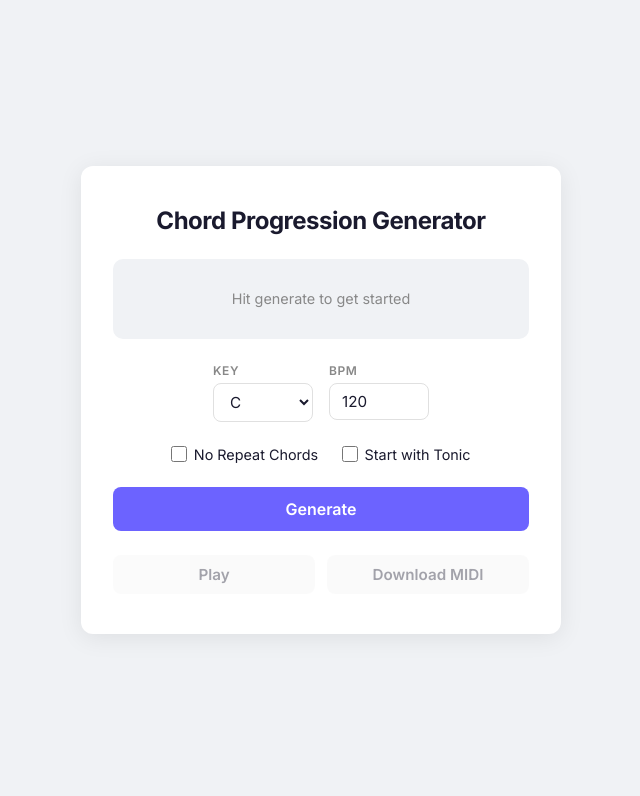
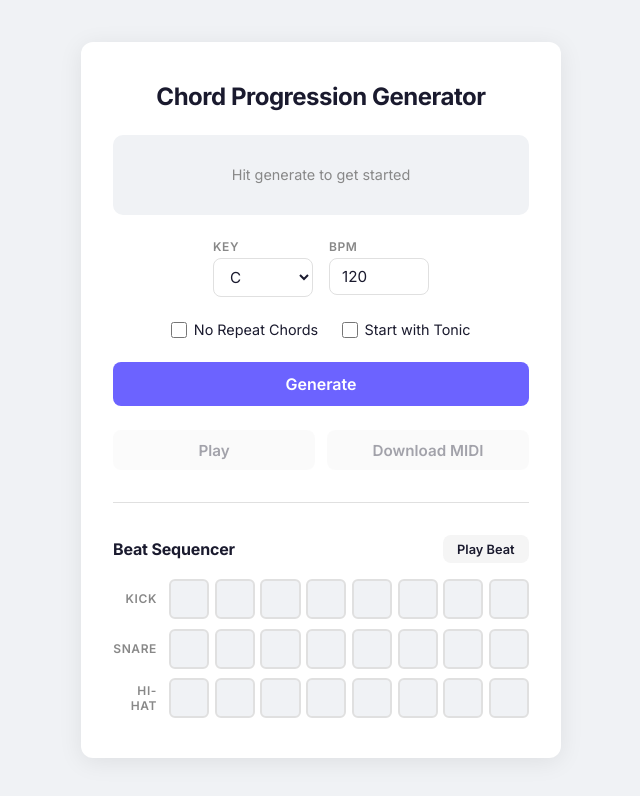
Before and after one commit to phizbiz/new-chord-generator, a React (Create React App) app: page / in a window 1280 px wide. Shown: the top 796 px of the page, without its empty margins (319-959 px from the left). Built offline with nearby package versions, Linux system fonts and the light colour scheme.

Commit message:
Add beat sequencer with kick, snare, hi-hat

```diff
--- a/src/App.css
+++ b/src/App.css
@@ -205,3 +205,94 @@ body {
 .action-row .btn {
   flex: 1;
 }
+
+/* Divider */
+.divider {
+  border: none;
+  border-top: 1.5px solid var(--border);
+  margin: 0.5rem 0;
+}
+
+/* Beat Sequencer */
+.sequencer {
+  display: flex;
+  flex-direction: column;
+  gap: 1rem;
+}
+
+.sequencer-header {
+  display: flex;
+  align-items: center;
+  justify-content: space-between;
+}
+
+.sequencer-title {
+  font-size: 1rem;
+  font-weight: 700;
+  color: var(--text);
+  letter-spacing: -0.01em;
+}
+
+.sequencer-grid {
+  display: flex;
+  flex-direction: column;
+  gap: 0.6rem;
+}
+
+.sequencer-row {
+  display: flex;
+  align-items: center;
+  gap: 0.75rem;
+}
+
+.drum-label {
+  font-size: 0.75rem;
+  font-weight: 600;
+  text-transform: uppercase;
+  letter-spacing: 0.05em;
+  color: var(--text-muted);
+  width: 44px;
+  flex-shrink: 0;
+  text-align: right;
+}
+
+.steps {
+  display: flex;
+  gap: 0.35rem;
+  flex: 1;
+}
+
+.step {
+  flex: 1;
+  aspect-ratio: 1;
+  border-radius: 6px;
+  border: 2px solid var(--border);
+  background: var(--bg);
+  cursor: pointer;
+  transition: background-color 0.1s, border-color 0.1s, transform 0.05s;
+  padding: 0;
+}
+
+.step:hover {
+  border-color: var(--primary);
+}
+
+.step-on {
+  background-color: var(--primary);
+  border-color: var(--primary);
+}
+
+.step-active {
+  transform: scale(0.88);
+  border-color: var(--primary-hover) !important;
+}
+
+.step-on.step-active {
+  background-color: white;
+}
+
+/* Small button variant */
+.btn-sm {
+  font-size: 0.8rem;
+  padding: 0.4rem 0.9rem;
+}
--- a/src/App.js
+++ b/src/App.js
@@ -2,6 +2,7 @@ import React, { useState } from 'react';
 import { playChords, stopChords } from './Playback';
 import { getTriadForChord, pitchToNoteName } from './chords';
 import { generateMidiDataUri } from './midi';
+import BeatSequencer from './BeatSequencer';
 import './App.css';
 
 function App() {
@@ -70,7 +71,7 @@ function App() {
       );
 
       setIsLoading(true);
-      playChords(chordsToPlay, () => {
+      playChords(chordsToPlay, bpm, () => {
         setIsPlaying(false);
         setSynth(null);
         setIsLoading(false);
@@ -165,6 +166,9 @@ function App() {
             Download MIDI
           </button>
         </div>
+
+        <div className="divider" />
+        <BeatSequencer bpm={bpm} />
       </div>
     </div>
   );
--- /dev/null
+++ b/src/BeatSequencer.js
@@ -0,0 +1,134 @@
+import React, { useState, useRef, useEffect } from 'react';
+import * as Tone from 'tone';
+
+const STEPS = 8;
+
+const initialGrid = {
+  kick:  Array(STEPS).fill(false),
+  snare: Array(STEPS).fill(false),
+  hihat: Array(STEPS).fill(false),
+};
+
+const rows = [
+  { label: 'Kick',   key: 'kick' },
+  { label: 'Snare',  key: 'snare' },
+  { label: 'Hi-Hat', key: 'hihat' },
+];
+
+export default function BeatSequencer({ bpm }) {
+  const [grid, setGrid] = useState(initialGrid);
+  const [isPlaying, setIsPlaying] = useState(false);
+  const [activeStep, setActiveStep] = useState(-1);
+
+  const gridRef = useRef(grid);
+  const seqRef = useRef(null);
+  const synthsRef = useRef(null);
+
+  useEffect(() => { gridRef.current = grid; }, [grid]);
+
+  useEffect(() => {
+    Tone.Transport.bpm.value = bpm;
+  }, [bpm]);
+
+  const toggleStep = (drum, i) => {
+    setGrid(prev => {
+      const next = { ...prev, [drum]: [...prev[drum]] };
+      next[drum][i] = !next[drum][i];
+      return next;
+    });
+  };
+
+  const start = async () => {
+    await Tone.start();
+    Tone.Transport.bpm.value = bpm;
+
+    const kick = new Tone.MembraneSynth({
+      pitchDecay: 0.05,
+      octaves: 6,
+      envelope: { attack: 0.001, decay: 0.3, sustain: 0, release: 0.1 },
+    }).toDestination();
+
+    const snare = new Tone.NoiseSynth({
+      noise: { type: 'white' },
+      envelope: { attack: 0.001, decay: 0.13, sustain: 0, release: 0.03 },
+    }).toDestination();
+    snare.volume.value = -4;
+
+    const hihat = new Tone.MetalSynth({
+      frequency: 400,
+      envelope: { attack: 0.001, decay: 0.04, release: 0.01 },
+      harmonicity: 5.1,
+      modulationIndex: 32,
+      resonance: 4000,
+      octaves: 1.5,
+    }).toDestination();
+    hihat.volume.value = -10;
+
+    synthsRef.current = { kick, snare, hihat };
+
+    const seq = new Tone.Sequence((time, step) => {
+      const g = gridRef.current;
+      if (g.kick[step])  kick.triggerAttackRelease('C1', '8n', time);
+      if (g.snare[step]) snare.triggerAttackRelease('8n', time);
+      if (g.hihat[step]) hihat.triggerAttackRelease('16n', time);
+      try {
+        Tone.getDraw().schedule(() => setActiveStep(step), time);
+      } catch (_) {
+        setActiveStep(step);
+      }
+    }, [0, 1, 2, 3, 4, 5, 6, 7], '8n');
+
+    seq.start(0);
+    seqRef.current = seq;
+
+    if (Tone.Transport.state !== 'started') {
+      Tone.Transport.start();
+    }
+    setIsPlaying(true);
+  };
+
+  const stop = () => {
+    if (seqRef.current) {
+      seqRef.current.stop();
+      seqRef.current.dispose();
+      seqRef.current = null;
+    }
+    if (synthsRef.current) {
+      Object.values(synthsRef.current).forEach(s => s.dispose());
+      synthsRef.current = null;
+    }
+    setIsPlaying(false);
+    setActiveStep(-1);
+  };
+
+  return (
+    <div className="sequencer">
+      <div className="sequencer-header">
+        <h2 className="sequencer-title">Beat Sequencer</h2>
+        <button
+          className={`btn btn-sm ${isPlaying ? 'btn-danger' : 'btn-secondary'}`}
+          onClick={isPlaying ? stop : start}
+        >
+          {isPlaying ? 'Stop Beat' : 'Play Beat'}
+        </button>
+      </div>
+
+      <div className="sequencer-grid">
+        {rows.map(({ label, key }) => (
+          <div key={key} className="sequencer-row">
+            <span className="drum-label">{label}</span>
+            <div className="steps">
+              {grid[key].map((on, i) => (
+                <button
+                  key={i}
+                  className={`step ${on ? 'step-on' : ''} ${activeStep === i && isPlaying ? 'step-active' : ''}`}
+                  onClick={() => toggleStep(key, i)}
+                />
+              ))}
+            </div>
+          </div>
+        ))}
+      </div>
+    </div>
+  );
+}
--- a/src/Playback.js
+++ b/src/Playback.js
@@ -1,46 +1,46 @@
 // Playback.js
 import * as Tone from 'tone';
 
-export async function playChords(chordProgression, onStop) {
-  Tone.Transport.stop();
-  Tone.Transport.cancel();
-
+export async function playChords(chordProgression, bpm, onStop) {
   const synth = new Tone.PolySynth(Tone.Synth, {
     oscillator: { type: 'sine' },
     envelope: { release: 0.2 },
   }).toDestination();
 
   await Tone.start();
+  Tone.Transport.bpm.value = bpm;
 
-  let time = 0;
   const beatDuration = Tone.Time('1n').toSeconds();
   let eventIds = [];
 
-  for (const chord of chordProgression) {
-    const eventId = Tone.Transport.scheduleOnce(() => {
+  for (let i = 0; i < chordProgression.length; i++) {
+    const chord = chordProgression[i];
+    const eventId = Tone.Transport.scheduleOnce((time) => {
       try {
-        synth.triggerAttackRelease(chord, '1n');
+        synth.triggerAttackRelease(chord, '1n', time);
       } catch (error) {
         console.error("Error playing chord:", error);
       }
-    }, time);
+    }, `+${i * beatDuration + 0.05}`);
     eventIds.push(eventId);
-    time += beatDuration;
   }
 
-  Tone.Transport.scheduleOnce(() => {
+  const endId = Tone.Transport.scheduleOnce(() => {
     onStop();
     setTimeout(() => disposeSynth(synth), 300);
-  }, time);
+  }, `+${chordProgression.length * beatDuration + 0.05}`);
+  eventIds.push(endId);
 
-  Tone.Transport.start();
+  if (Tone.Transport.state !== 'started') {
+    Tone.Transport.start();
+  }
 
   return { synth, eventIds };
 }
 
 export function stopChords(synth, eventIds) {
-  Tone.Transport.stop();
-  Tone.Transport.cancel();
+  eventIds.forEach(id => Tone.Transport.clear(id));
+  disposeSynth(synth);
 }
 
 function disposeSynth(synth) {
```
